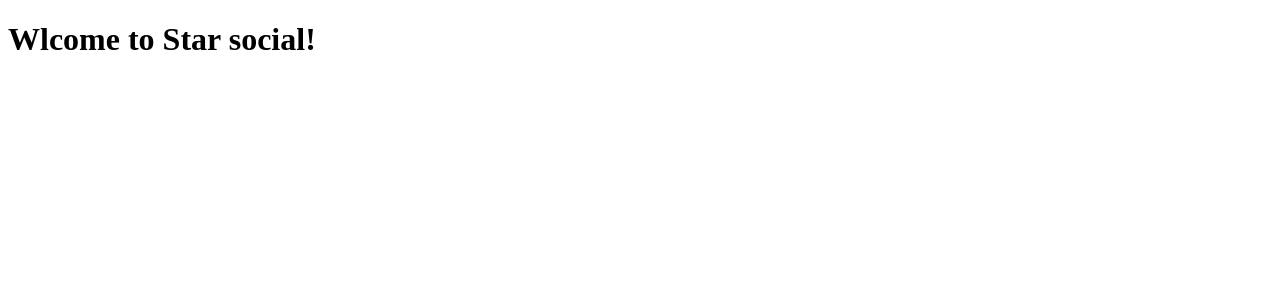
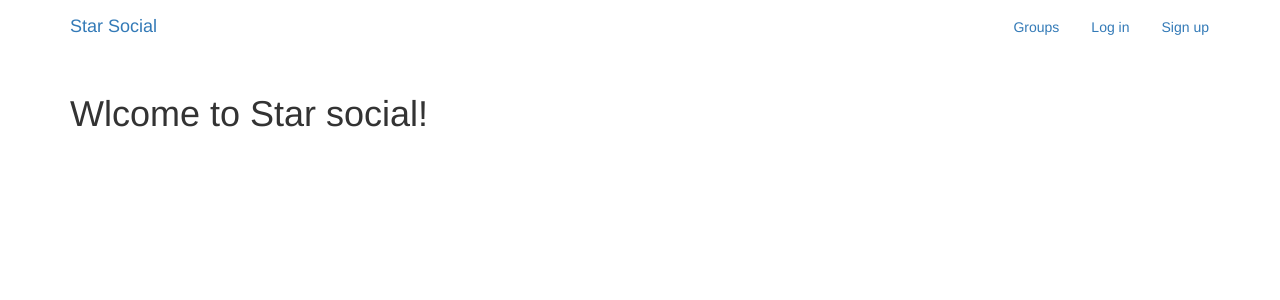
Before and after one commit to FazleRabbbiferdaus172/Star-Social, a Django app: page / in a window 1280 px wide. Shown: the top 300 px of the page. Run offline with Django 3.2, Linux system fonts and the light colour scheme; parts of the project's set-up code (start-up, migrations or seed data) failed here and were passed over; some libraries are stand-ins or nearby versions.

Commit message:
base html & nav bar done

```diff
--- a/simplesocial/accounts/urls.py
+++ b/simplesocial/accounts/urls.py
@@ -1,4 +1,4 @@
-from django.conf.urls import urls
+from django.conf.urls import url
 from django.contrib.auth import views as auth_views
 from . import views
 
--- a/simplesocial/templates/base.html
+++ b/simplesocial/templates/base.html
@@ -1,13 +1,54 @@
 <!DOCTYPE html>
+{% load staticfiles %}
 <html lang="en">
 <head>
     <meta charset="UTF-8">
     <meta http-equiv="X-UA-Compatible" content="IE=edge">
     <meta name="viewport" content="width=device-width, initial-scale=1.0">
-    <title></title>
+    <title>Star social</title>
+    <!-- Latest compiled and minified CSS -->
+
+    <link rel="stylesheet" href="https://maxcdn.bootstrapcdn.com/bootstrap/3.3.7/css/bootstrap.min.css" integrity="sha384-BVYiiSIFeK1dGmJRAkycuHAHRg32OmUcww7on3RYdg4Va+PmSTsz/K68vbdEjh4u" crossorigin="anonymous">
+
+    <!-- Optional theme -->
+    <link rel="stylesheet" href="https://maxcdn.bootstrapcdn.com/bootstrap/3.3.7/css/bootstrap-theme.min.css" integrity="sha384-rHyoN1iRsVXV4nD0JutlnGaslCJuC7uwjduW9SVrLvRYooPp2bWYgmgJQIXwl/Sp" crossorigin="anonymous">
+
+    <!-- Latest compiled and minified JavaScript -->
+    <script src="https://maxcdn.bootstrapcdn.com/bootstrap/3.3.7/js/bootstrap.min.js" integrity="sha384-Tc5IQib027qvyjSMfHjOMaLkfuWVxZxUPnCJA7l2mCWNIpG9mGCD8wGNIcPD7Txa" crossorigin="anonymous"></script>
+
+
+    <link href="https://fonts.googleapis.com/css?family=Montserrat" rel="stylesheet">
+
+    <link rel="stylesheet" href="{% static 'simplesocial/css/master.css'%}">
 </head>
 <body>
-    {% block content %}
-    {% endblock %}
+
+
+    <nav class="navbar  mynav" role="navigation" id="navbar">
+        <div class="container">
+
+    <a class="navbar-brand mynav" href="{% url 'home' %}">Star Social</a>
+
+                <ul class="nav navbar-nav navbar-right">
+                    {% if user.is_authenticated %}
+              <li><a href="#" class="btn btn-simple">Post</a></li>
+              <li><a href="#" class="btn btn-simple">Groups</a></li>
+              <li><a href="#" class="btn btn-simple">Create Group</a></li>
+              <li><a href="{% url 'accounts:logout' %}" class="btn btn-simple">Log out</a></li>
+                    {% else %}
+                          <li><a href="#"class="btn btn-simple">Groups</a></li>
+                          <li><a href="{% url 'accounts:login' %}" class="btn btn-simple">Log in</a></li>
+                          <li><a href="{% url 'accounts:signup' %}" class="btn btn-simple">Sign up</a></li>
+                    {% endif %}
+                </ul>
+        </div>
+    </nav>
+
+
+<div class="container mycontent">
+  {% block content %}
+  {% endblock %}
+</div>
+
 </body>
 </html>
```
